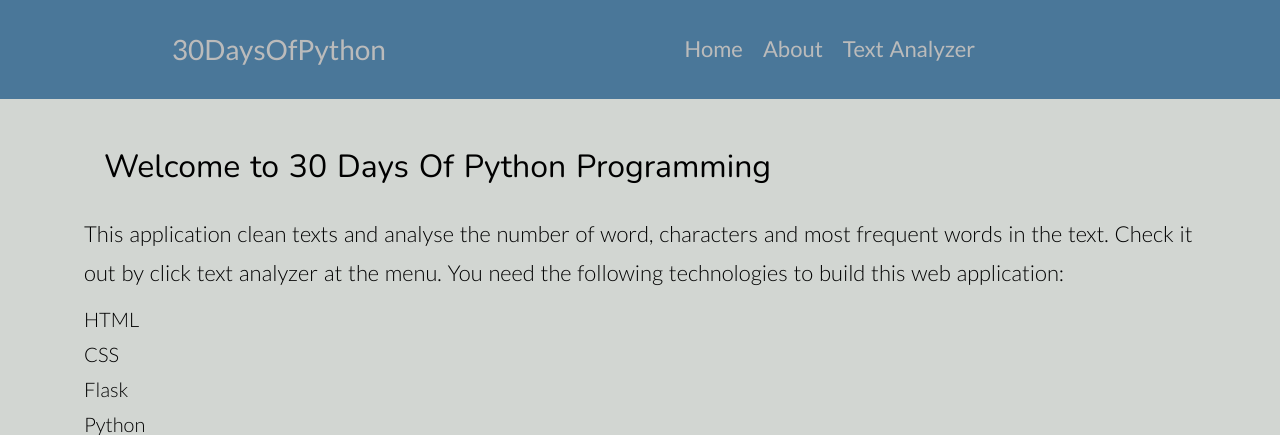
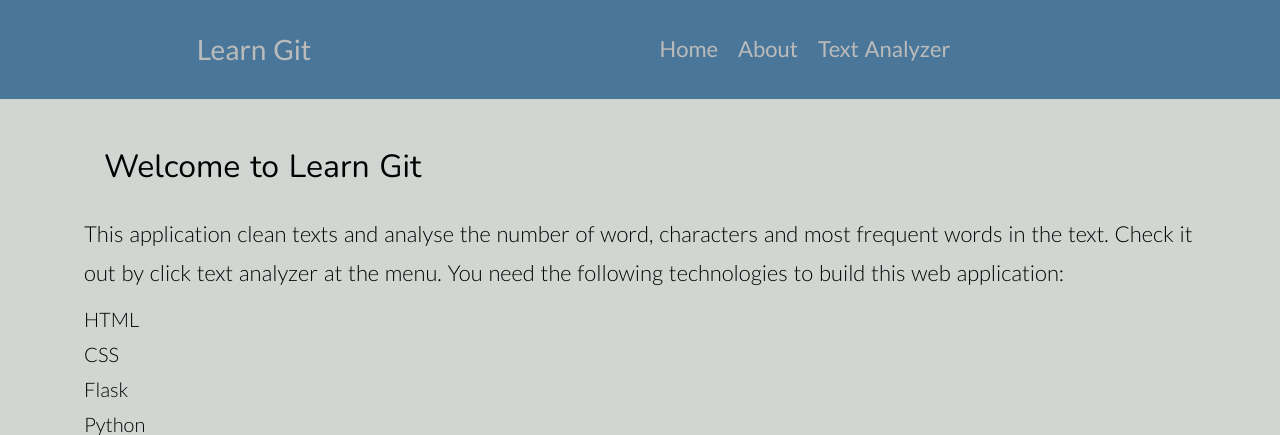
Before and after one commit to fengqimin/LearnGit, a Flask app: page / in a window 1280 px wide. Shown: the top 435 px of the page. Run offline with Flask 3, Linux system fonts and the light colour scheme.

Commit message:
modified:   app.py modified:   templates/layout.html

```diff
--- a/app.py
+++ b/app.py
@@ -8,13 +8,13 @@ app.config["SEND_FILE_MAX_AGE_DEFAULT"] = 0
 @app.route("/")  # this decorator create the home route
 def home():
     techs = ["HTML", "CSS", "Flask", "Python"]
-    name = "30 Days Of Python Programming"
+    name = "Learn Git"
     return render_template("home.html", techs=techs, name=name, title="Home")
 
 
 @app.route("/about")
 def about():
-    name = "30 Days Of Python Programming"
+    name = "Learn Git"
     return render_template("about.html", name=name, title="About Us")
 
 
--- a/templates/layout.html
+++ b/templates/layout.html
@@ -8,9 +8,9 @@
         rel="stylesheet">
     <link rel="stylesheet" href="{{ url_for('static', filename='css/main.css') }}">
     {% if title %}
-    <title>30 Days of Python - {{ title}}</title>
+    <title>Learn Git - {{ title}}</title>
     {% else %}
-    <title>30 Days of Python</title>
+    <title>Learn Git</title>
     {% endif %}
 </head>
 
@@ -18,7 +18,7 @@
     <header>
         <div class="menu-container">
             <div>
-                <a class="brand-name nav-link" href="/">30DaysOfPython</a>
+                <a class="brand-name nav-link" href="/">Learn Git</a>
             </div>
             <ul class="nav-lists">
                 <li class="nav-list"><a class="nav-link active" href="{{ url_for('home') }}">Home</a></li>
```
